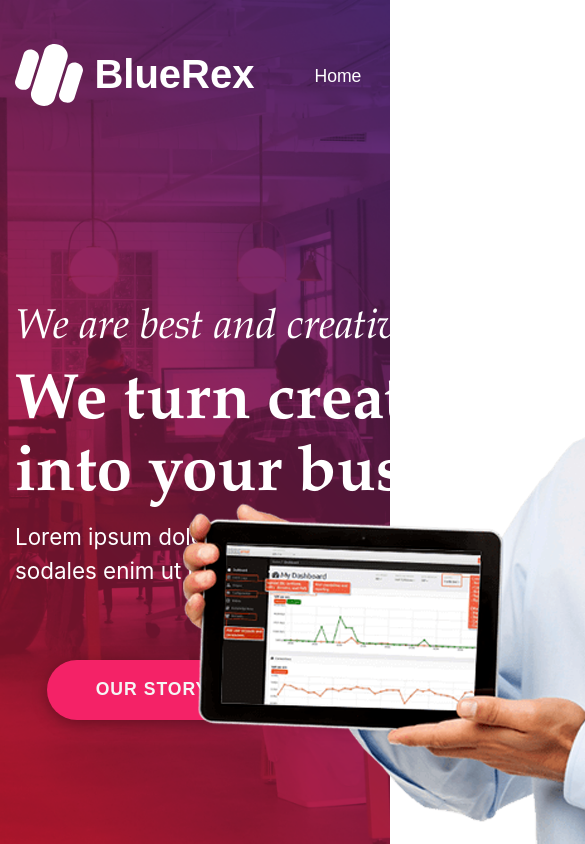
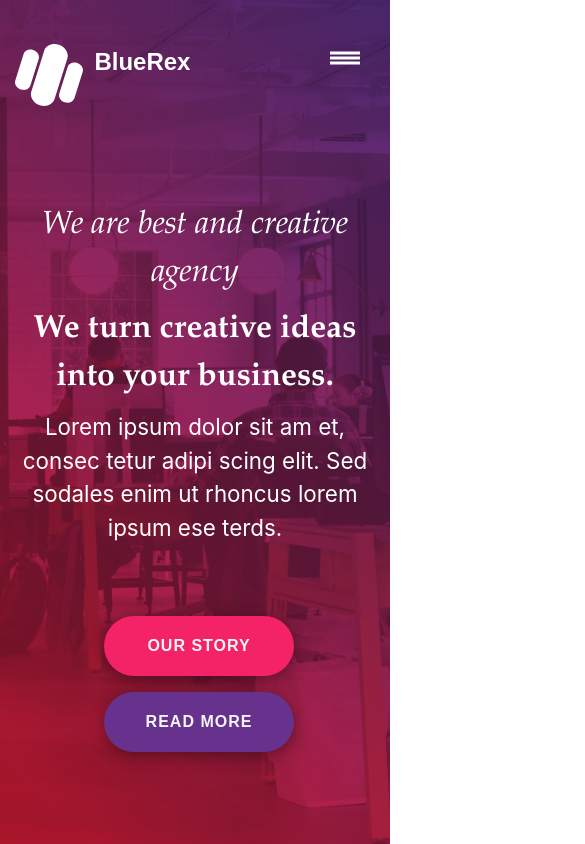
Before and after one commit to ScionRs/BlueRex, a website: page src/index.html in a window 390 px wide. Shown: the top 844 px of the page, 585 px wide, since content can reach past the window. Drawn offline with Linux system fonts and the light colour scheme.

Commit message:
Added responsive-interface for header

```diff
--- a/src/index.html
+++ b/src/index.html
@@ -3,6 +3,7 @@
 <head>
     <meta charset="UTF-8">
     <title>Title</title>
+    <meta name="viewport" content="width=device-width, initial-scale=1.0">
     <link rel="stylesheet" href="css/style.min.css">
 </head>
 <body>
@@ -23,6 +24,11 @@
             <li class="header__item"><a href="#" class="header__item-link">Faq</a></li>
             <li class="header__item"><a href="#" class="header__item-link">Contact</a></li>
         </ul>
+        <div class="hamburger">
+            <span></span>
+            <span></span>
+            <span></span>
+        </div>
     </nav>
 
         <div class="header__wrapper">
--- a/src/js/script.js
+++ b/src/js/script.js
@@ -0,0 +1,17 @@
+$(document).ready(function() {
+    const menu = document.querySelector('.header__menu'),
+        menuItem = document.querySelectorAll('.header__item'),
+        hamburger = document.querySelector('.hamburger');
+
+    hamburger.addEventListener('click', () => {
+        hamburger.classList.toggle('hamburger-active');
+        menu.classList.toggle('header__menu-active');
+    });
+
+    menuItem.forEach(item => {
+        item.addEventListener('click', () => {
+            hamburger.classList.toggle('hamburger-active');
+            menu.classList.toggle('header__menu-active');
+        })
+    })
+})
--- a/src/sass/blocks/_header.sass
+++ b/src/sass/blocks/_header.sass
@@ -1,4 +1,5 @@
 .header
+  position: relative
   width: 100%
   min-height: 100vh
   padding-top: 2.75rem
@@ -50,6 +51,8 @@
     position: absolute
     bottom: 0
     left: 47%
+    width: 43%
+    height: auto
   &__btn
     @include btn-component
     background-color: $pink
--- a/src/sass/blocks/_media.sass
+++ b/src/sass/blocks/_media.sass
@@ -0,0 +1,116 @@
+@media (max-width: 1200px)
+  .header
+    &__img
+      left: 52%
+    &__btn
+      width: 190px
+      font-size: 1rem
+    &__description
+      width: 650px
+      &-subtitle
+        font-size: 3rem
+      &-text
+        width: 37rem
+        font-size: 1.4rem
+    &__item
+      &-link
+        padding: 10px 15px
+        font-size: 1rem
+
+@media (max-width: 991px)
+  .header
+    &__logo
+      &-text
+        font-size: 2rem
+    &__menu
+      position: fixed
+      flex-direction: column
+      justify-content: center
+      align-items: center
+      top: -5%
+      left: -100%
+      right: 0
+      width: 50%
+      height: 100vh
+      padding: 20px 15px
+      background-color: rgba(0,0,0, .8)
+      transition: 0.6s all
+      &-active
+        left: -10%
+        display: flex
+    &__item
+      padding-right: 0
+      border: none
+      margin: 10px 0
+      &-link
+        font-size: 20px
+    &__promo
+      font-size: 1.5rem
+    &__subtitle
+      font-size: 0.9rem
+
+  .hamburger
+    display: block
+    position: absolute
+    right: 30px
+    top: 6%
+    transform: translateY(-50%)
+    width: 30px
+    height: 15px
+    span
+      display: block
+      height: 3px
+      width: 100%
+      background-color: #ffffff
+      margin-bottom: 2px
+      transition: 0.5s all
+    &-active
+      span
+        margin-bottom: -2px
+        &:nth-child(1)
+          transform: translateY(3px) rotate(-45deg)
+        &:nth-child(2)
+          display: none
+        &:nth-child(3)
+          transform: translateY(3px) rotate(45deg)
+
+@media (max-width: 767px)
+  .header
+    &__wrapper
+      justify-content: center
+      align-items: center
+    &__img
+      display: none
+    &__description
+      width: 550px
+      text-align: center
+      &-title
+        font-size: 2.3rem
+        padding-top: 9rem
+      &-subtitle
+        font-size: 2.5rem
+      &-text
+        width: 31rem
+        margin: 0 auto
+  .hamburger
+    top: 8%
+
+@media (max-width: 576px)
+  .header
+    &__logo
+      &-text
+        font-size: 1.5rem
+    &__description
+      width: 100%
+      &-title
+        font-size: 2rem
+        padding-top: 6rem
+      &-subtitle
+        font-size: 2rem
+        line-height: 3rem
+      &-text
+        width: 100%
+    &__btn
+      margin-bottom: 1rem
+  .hamburger
+    top: 7%
```
Also changed, not shown: dist/css/style.min.css, dist/fonts/fa-brands-400.woff2 (added), dist/fonts/fa-regular-400.woff2 (added), dist/fonts/fa-solid-900.woff2 (added), dist/index.html, src/css/style.min.css.
